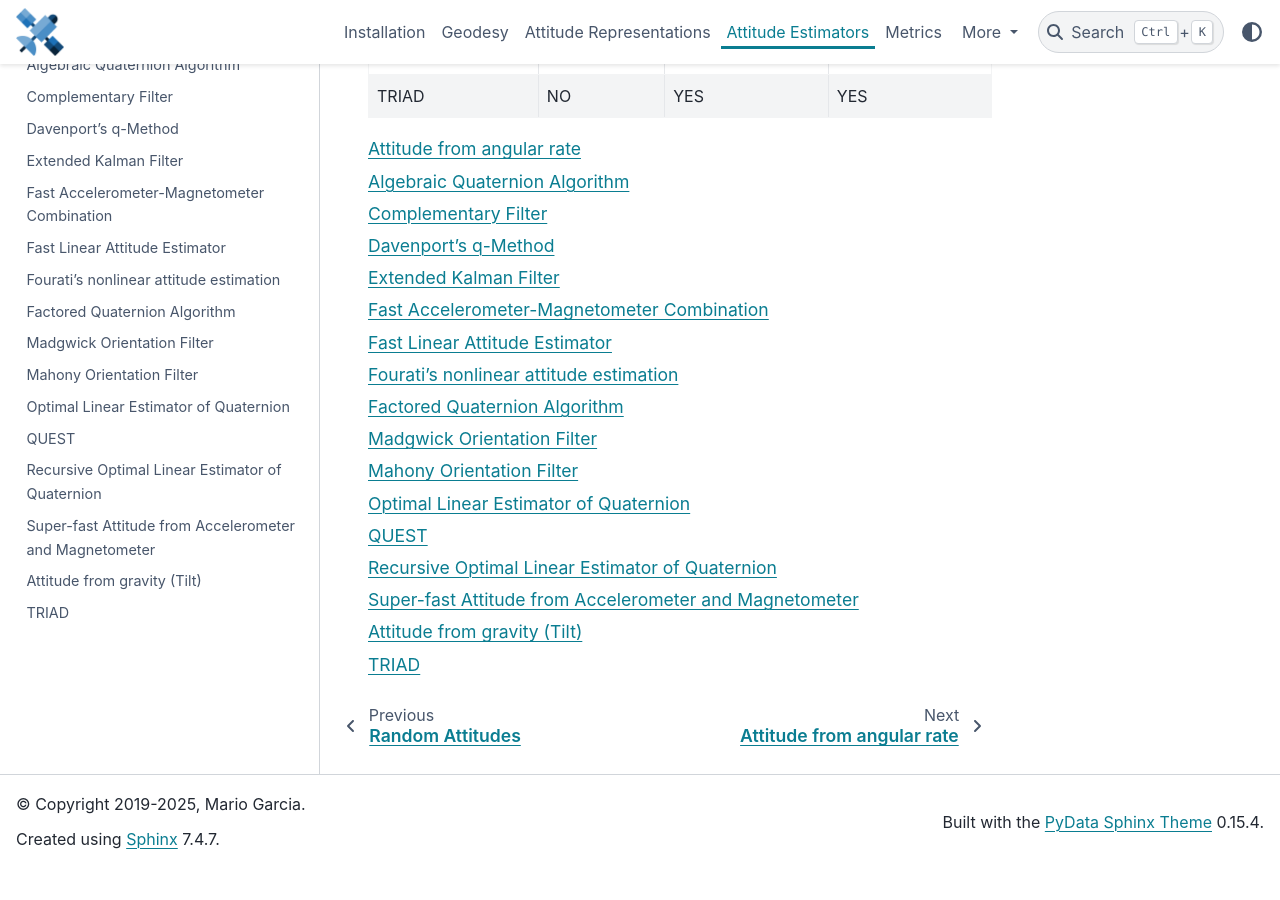
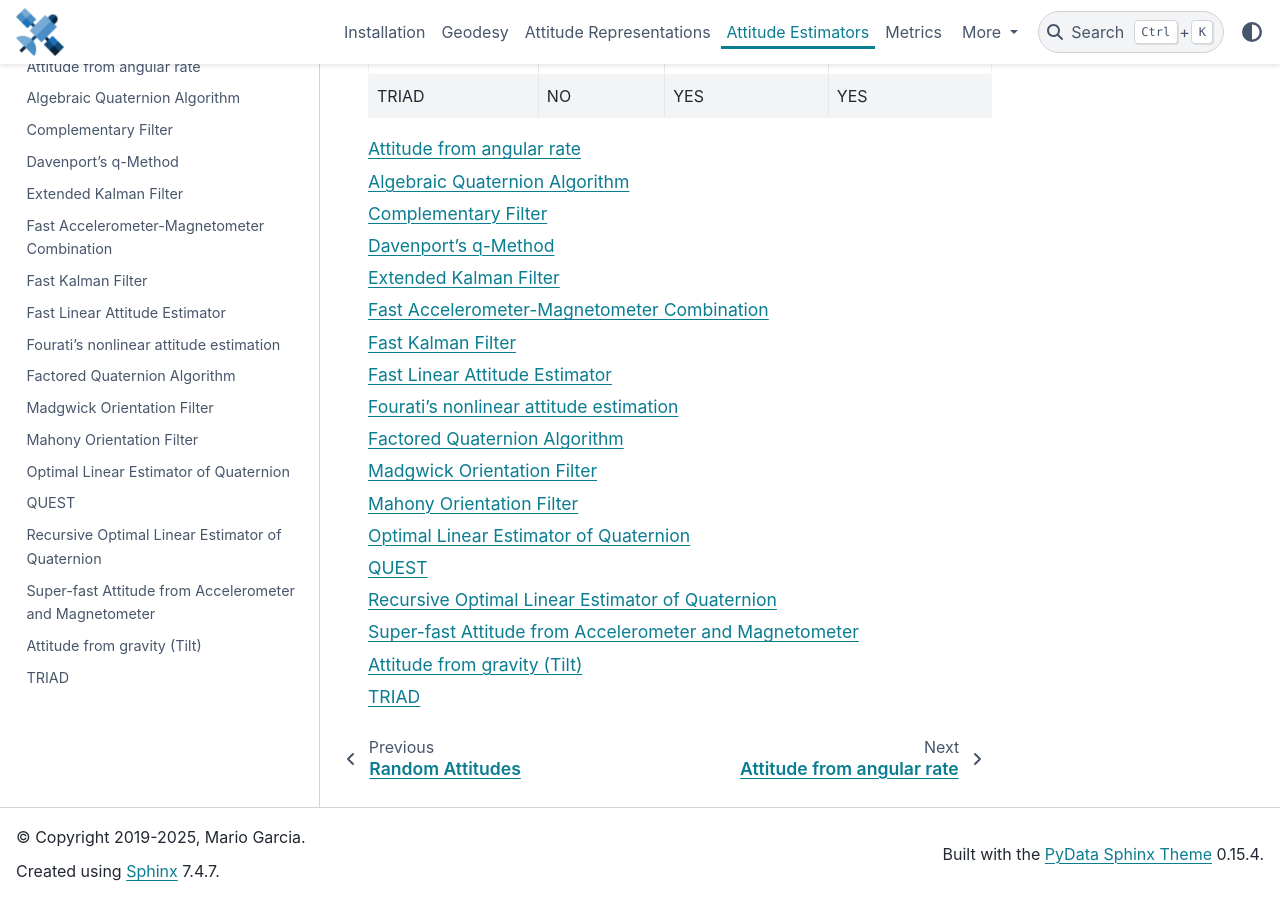
Before and after one commit to Mayitzin/ahrs, a Sphinx documentation site: the page built from docs/source/filters.rst, in a window 1280 px wide and 900 px high, scrolled down 2022 px. Built offline with Sphinx 7.4.7 and the PyData theme 0.15.4, drawn with Linux system fonts in a browser that asks for light colours; before the commit the page ends 2890 px from its top, so only the background shows below that.

Commit message:
Add documentation page of FKF.

```diff
--- a/docs/source/filters.rst
+++ b/docs/source/filters.rst
@@ -83,6 +83,7 @@ TRIAD          NO         YES            YES
    filters/davenport
    filters/ekf
    filters/famc
+   filters/fkf
    filters/flae
    filters/fourati
    filters/fqa
--- /dev/null
+++ b/docs/source/filters/fkf.rst
@@ -0,0 +1,5 @@
+Fast Kalman Filter
+==================
+
+.. automodule:: ahrs.filters.fkf
+   :members:
```
